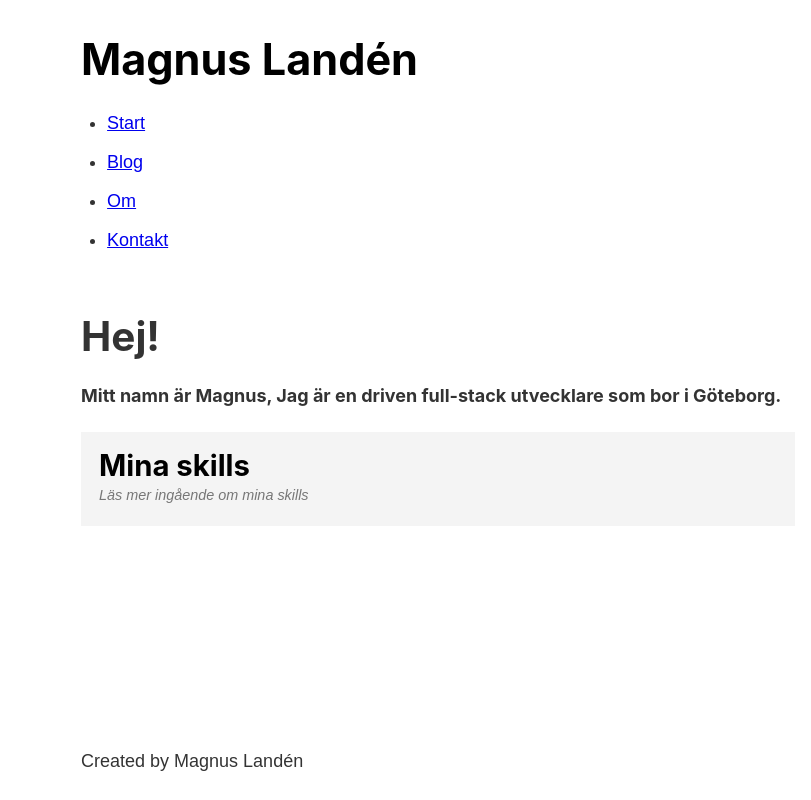
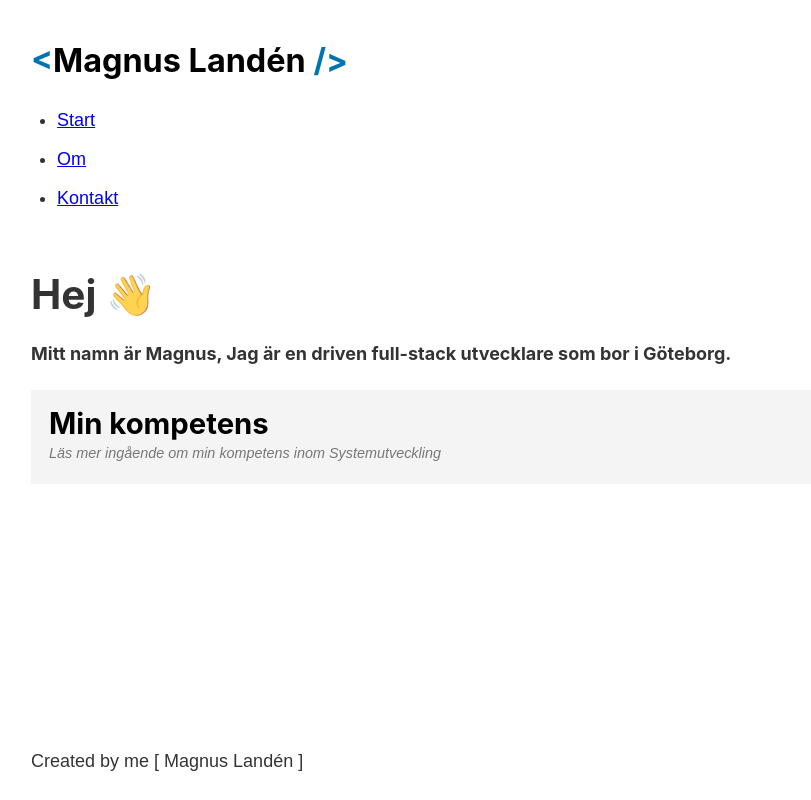
Before and after one commit to Mange95L/Portfolio, a Gatsby site: page / in a window 1280 px wide. Shown: the whole page, without its empty margins (202-1013 px from the left). Built offline with nearby package versions, Linux system fonts and the light colour scheme; Gatsby itself is replaced by a stand-in of ours.

Commit message:
Small changes made visually(style and js)

```diff
--- a/src/components/footer.js
+++ b/src/components/footer.js
@@ -14,7 +14,7 @@
     `)
     return (
         <footer className={footerStyles.footer}>
-            <p>Created by {data.site.siteMetadata.author}</p>
+            <p>Created by me [ {data.site.siteMetadata.author} ]</p>
         </footer>
     )
 }
--- a/src/components/header.js
+++ b/src/components/header.js
@@ -12,16 +12,18 @@
         }
     }
     `)
+    const signOne = '<'
+    const signTwo = ' />'
 
     return (
         <header className={headerStyles.header}>
             <h1>
-                <Link className={headerStyles.title} to="/">{data.site.siteMetadata.title}</Link>
+                <Link className={headerStyles.title} to="/"><strong className="markupSpecialColor">{signOne}</strong>{data.site.siteMetadata.title}<strong className="markupSpecialColor">{signTwo}</strong></Link>
             </h1>
             <nav>
                 <ul className={headerStyles.navList}>
                     <li> <Link className={headerStyles.navItem} activeClassName={headerStyles.activeNavItem} to="/">Start</Link> </li>
-                    <li><Link className={headerStyles.navItem} activeClassName={headerStyles.activeNavItem} to="/blog">Blog</Link></li>
+                    {/* <li><Link className={headerStyles.navItem} activeClassName={headerStyles.activeNavItem} to="/blog">Blog</Link></li> */}
                     <li><Link className={headerStyles.navItem} activeClassName={headerStyles.activeNavItem} to="/about">Om</Link></li>
                     <li><Link className={headerStyles.navItem} activeClassName={headerStyles.activeNavItem} to="/contact">Kontakt</Link></li>
                 </ul>
--- a/src/components/header.module.scss
+++ b/src/components/header.module.scss
@@ -3,7 +3,7 @@
 }
 .title {
   color: #000000;
-  font-size: 2.4rem;
+  font-size: 1.8rem;
   text-decoration: none;
 }
 .nav-list {
@@ -16,6 +16,7 @@
   font-size: 0.9rem;
   margin-right: 1.3rem;
   text-decoration: none;
+  font-weight: 600;
 }
 
 .nav-item:hover {
--- a/src/components/layout.module.scss
+++ b/src/components/layout.module.scss
@@ -1,6 +1,6 @@
 .container {
   margin: 0 auto;
-  max-width: 750px;
+  max-width: 850px;
   padding: 1rem;
 
   display: flex;
--- a/src/pages/404.js
+++ b/src/pages/404.js
@@ -6,8 +6,8 @@
 const NotFound = () => {
     return (
         <Layout>
-            <h1>Page not found</h1>
-            <p><Link to="/">Head home</Link></p>
+            <h1>Nu blev det änna lite fel</h1>
+            <p><Link to="/">Gå hem</Link></p>
         </Layout>
     )
 }
--- a/src/pages/about.js
+++ b/src/pages/about.js
@@ -7,7 +7,7 @@
     return (
         <Layout>
 
-            <p>I Currently work Full Time on Hogia</p>
+            <p>Jag arbetar sedan Mars heltid som systemutvecklare på Hogia.</p>
 
             <h3>Tekniker: </h3>
 
--- a/src/pages/index.js
+++ b/src/pages/index.js
@@ -9,7 +9,7 @@
 
     return (
         <Layout>
-            <h1>Hej!</h1>
+            <h1>Hej &#128075;</h1>
             <h4>Mitt namn är Magnus, Jag är en driven full-stack utvecklare som bor i Göteborg.</h4>
 
 
@@ -23,8 +23,8 @@
             <ol className={indexStyles.posts}>
                 <li className={indexStyles.post}>
                     <Link to={`/about`}>
-                        <h2>Mina skills</h2>
-                        <p>Läs mer ingående om mina skills</p>
+                        <h2>Min kompetens</h2>
+                        <p>Läs mer ingående om min kompetens inom Systemutveckling</p>
                     </Link>
                 </li>
 
--- a/src/styles/index.scss
+++ b/src/styles/index.scss
@@ -639,3 +639,7 @@
   background: #e4e4e4;
   cursor: default;
 }
+
+.markupSpecialColor {
+  color: #0073b1;
+}
```
Also changed, not shown: src/pages/contact.js (+7 -2 lines).
